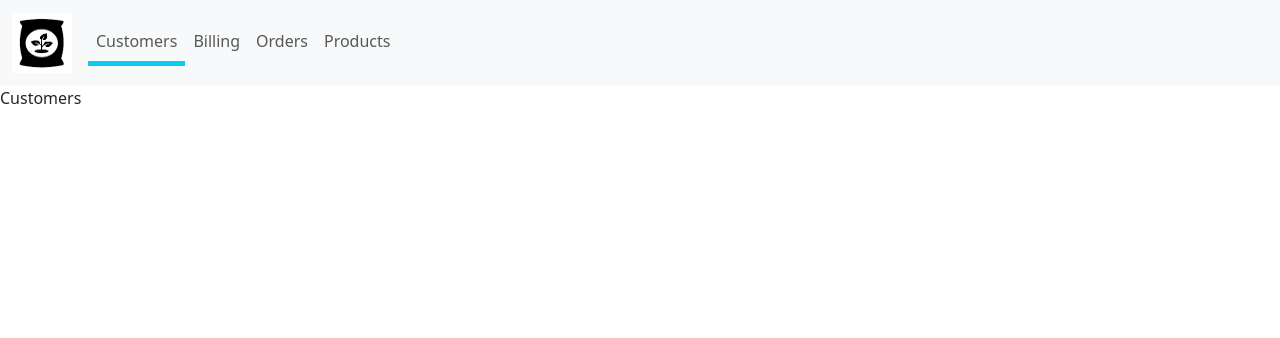
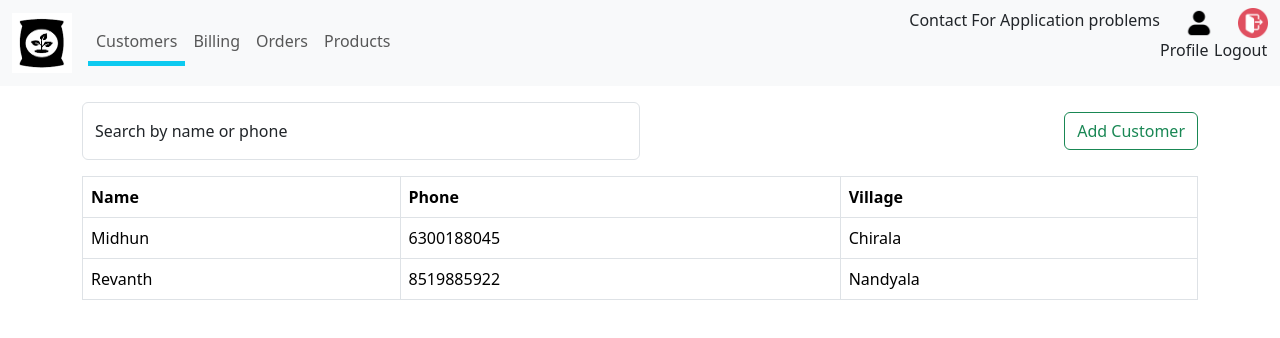
Before and after one commit to SSH-03/FertiTrack, a React (Vite) app: page / in a window 1280 px wide. Shown: the top 338 px of the page. Built offline with nearby package versions, Linux system fonts and the light colour scheme.

Commit message:
Some basic structure idea created in customers tab

```diff
--- a/src/App.jsx
+++ b/src/App.jsx
@@ -1,10 +1,11 @@
 import "bootstrap/dist/css/bootstrap.min.css";
 import Navbar from "./components/Navbar/Navbar";
 import { Route, Routes } from "react-router-dom";
-import Customer from "./components/Customer";
-import Billing from "./components/Billing";
-import Orders from "./components/Orders";
-import Products from "./components/Products";
+import Customer from "./pages/Customer";
+import Billing from "./pages/Billing";
+import Orders from "./pages/Orders";
+import Products from "./pages/Products";
+import Contact from "./pages/Contact";
 
 function App() {
     return (
@@ -15,6 +16,8 @@ function App() {
                 <Route path="/billing" element={<Billing/>}/>
                 <Route path="/orders" element={<Orders/>}/>
                 <Route path="/products" element={<Products/>}/>
+                <Route path="/contact" element={<Contact/>}/>
+
             </Routes>
         </div>
     );
--- a/src/assets/assests.js
+++ b/src/assets/assests.js
@@ -1,10 +1,14 @@
-import FertiTrack_icon from "./FertiTrack_icon.png";
+import fertiTrack_icon from "./fertiTrack_icon.png";
+import logout_icon from "./logout_icon.png";
+import profile_icon from "./profile_icon.png";
 
 export const assets = {
-    FertiTrack_icon,
+    fertiTrack_icon,
+    logout_icon,
+    profile_icon
 };
 
 export const customers = [
     { name: "Midhun", phone: 6300188045, _id: "MA", village: "Chirala" },
-    { name: "Revanth", phone: 6300188045, _id: "RR", village: "Nandyala" },
+    { name: "Revanth", phone: 8519885922, _id: "RR", village: "Nandyala" },
 ];
--- a/src/components/Customer.jsx
+++ /dev/null
@@ -1,11 +0,0 @@
-import React from 'react'
-
-const Customer = () => {
-  return (
-    <div>
-      Customers
-    </div>
-  )
-}
-
-export default Customer
--- a/src/components/Navbar/Navbar.jsx
+++ b/src/components/Navbar/Navbar.jsx
@@ -10,7 +10,7 @@ const Navbar = () => {
                 <div class="container-fluid">
                     <a class="navbar-brand">
                         <img
-                            src={assets.FertiTrack_icon}
+                            src={assets.fertiTrack_icon}
                             alt="Bootstrap"
                             width="60"
                             height="60"
@@ -33,7 +33,8 @@ const Navbar = () => {
                     >
                         <ul class="navbar-nav me-auto mb-2 mb-lg-0">
                             <li class="nav-item">
-                                <Link to={"/"}
+                                <Link
+                                    to={"/"}
                                     onClick={() => setMenu("customers")}
                                     class={`nav-link cursor-pointer${
                                         menu === "customers"
@@ -45,7 +46,8 @@ const Navbar = () => {
                                 </Link>
                             </li>
                             <li class="nav-item">
-                                <Link to={'/billing'}
+                                <Link
+                                    to={"/billing"}
                                     onClick={() => setMenu("billing")}
                                     class={`nav-link cursor-pointer${
                                         menu === "billing"
@@ -57,7 +59,8 @@ const Navbar = () => {
                                 </Link>
                             </li>
                             <li class="nav-item">
-                                <Link to={"/orders"}
+                                <Link
+                                    to={"/orders"}
                                     onClick={() => setMenu("orders")}
                                     class={`nav-link cursor-pointer${
                                         menu === "orders"
@@ -69,7 +72,8 @@ const Navbar = () => {
                                 </Link>
                             </li>
                             <li class="nav-item">
-                                <Link to={"/products"}
+                                <Link
+                                    to={"/products"}
                                     onClick={() => setMenu("products")}
                                     class={`nav-link cursor-pointer${
                                         menu === "products"
@@ -80,7 +84,43 @@ const Navbar = () => {
                                     Products
                                 </Link>
                             </li>
-                        </ul>
+                        </ul>{" "}
+                        <div class=" d-flex">
+                            <div>
+                                <Link
+                                    to={"/contact"}
+                                    onClick={() => setMenu("contact")}
+                                    class={`nav-link cursor-pointer${
+                                        menu === "contact"
+                                            ? "active border-bottom border-5 border-success"
+                                            : ""
+                                    }`}
+                                >
+                                    Contact For Application problems
+                                </Link>
+                            </div>
+
+                            <div >
+                                {" "}
+                                <img
+                                    className="ms-4"
+                                    src={assets.profile_icon}
+                                    // src={assets.Login_icon}
+                                    width="30"
+                                />
+                                <p>Profile</p>
+                                {/* <p>Login</p> */}
+                            </div>
+                            <div >
+                                {" "}
+                                <img
+                                    className="ms-4"
+                                    src={assets.logout_icon}
+                                    width="30"
+                                />
+                                <p>Logout</p>
+                            </div>
+                        </div>
                     </div>
                 </div>
             </nav>
--- /dev/null
+++ b/src/context/StoreContext.jsx
@@ -0,0 +1,19 @@
+import { createContext } from "react";
+import { customers } from "../assets/assests";
+
+export const StoreContext = createContext(null);
+
+const StoreContextProvider = (props) => {
+    const contextValue = {
+
+        customers
+    };
+
+    return (
+        <StoreContext.Provider value={contextValue}>
+            {props.children}
+        </StoreContext.Provider>
+    );
+};
+
+export default StoreContextProvider;
--- a/src/main.jsx
+++ b/src/main.jsx
@@ -1,10 +1,13 @@
-import { createRoot } from 'react-dom/client'
-import './index.css'
-import App from './App.jsx'
-import {BrowserRouter} from "react-router-dom"
+import { createRoot } from "react-dom/client";
+import "./index.css";
+import App from "./App.jsx";
+import { BrowserRouter } from "react-router-dom";
+import StoreContextProvider from "./context/StoreContext.jsx";
 
-createRoot(document.getElementById('root')).render(
-  <BrowserRouter>
-    <App />
-  </BrowserRouter>,
-)
+createRoot(document.getElementById("root")).render(
+    <BrowserRouter>
+        <StoreContextProvider>
+            <App />
+        </StoreContextProvider>
+    </BrowserRouter>
+);
--- /dev/null
+++ b/src/pages/Contact.jsx
@@ -0,0 +1,11 @@
+import React from 'react'
+
+const Contact = () => {
+  return (
+    <div className='container'>
+      Contact
+    </div>
+  )
+}
+
+export default Contact
--- /dev/null
+++ b/src/pages/Customer.jsx
@@ -0,0 +1,70 @@
+import React, { useContext, useState } from "react";
+import { StoreContext } from "../context/StoreContext";
+
+const Customer = () => {
+    const { customers } = useContext(StoreContext);
+    const [search, setSearch] = useState("");
+
+    const filtered = customers.filter(
+        (c) =>
+            c.name.toLowerCase().includes(search.toLowerCase()) ||
+            c.phone.toString().includes(search)
+    );
+
+    return (
+        <div className="container">
+            {/* Search  */}
+            <div className="d-flex justify-content-between align-items-center my-3">
+                <div className="form-floating" style={{ width: "50%" }}>
+                    <input
+                        type="text"
+                        className="form-control"
+                        id="searchInput"
+                        placeholder="Search"
+                        value={search}
+                        onChange={(e) => setSearch(e.target.value)}
+                    />
+                    <label htmlFor="searchInput">Search by name or phone</label>
+                </div>
+
+                <button className="btn btn-outline-success ms-3">
+                    Add Customer
+                </button>
+            </div>
+
+            {/* Table */}
+            <table className="table table-hover">
+                <thead>
+                    <tr className="bg-gray-200">
+                        <th className="p-2 border">Name</th>
+                        <th className="p-2 border">Phone</th>
+                        <th className="p-2 border">Village</th>
+                    </tr>
+                </thead>
+
+                <tbody>
+                    {filtered.length > 0 ? (
+                        filtered.map((item, index) => (
+                            <tr key={index} className="">
+                                <td className="p-2 border">{item.name}</td>
+                                <td className="p-2 border">{item.phone}</td>
+                                <td className="p-2 border">{item.village}</td>
+                            </tr>
+                        ))
+                    ) : (
+                        <tr>
+                            <td
+                                colSpan="4"
+                                className="p-3 text-center text-gray-500"
+                            >
+                                No matching customers found
+                            </td>
+                        </tr>
+                    )}
+                </tbody>
+            </table>
+        </div>
+    );
+};
+
+export default Customer;
```
Also changed, not shown: src/assets/logout_icon.png (added), src/assets/profile_icon.png (added), src/components/CustomerItem.jsx (added), src/pages/Billing.jsx (renamed from src/components/Billing.jsx), src/pages/Orders.jsx (renamed from src/components/Orders.jsx), src/pages/Products.jsx (renamed from src/components/Products.jsx).
